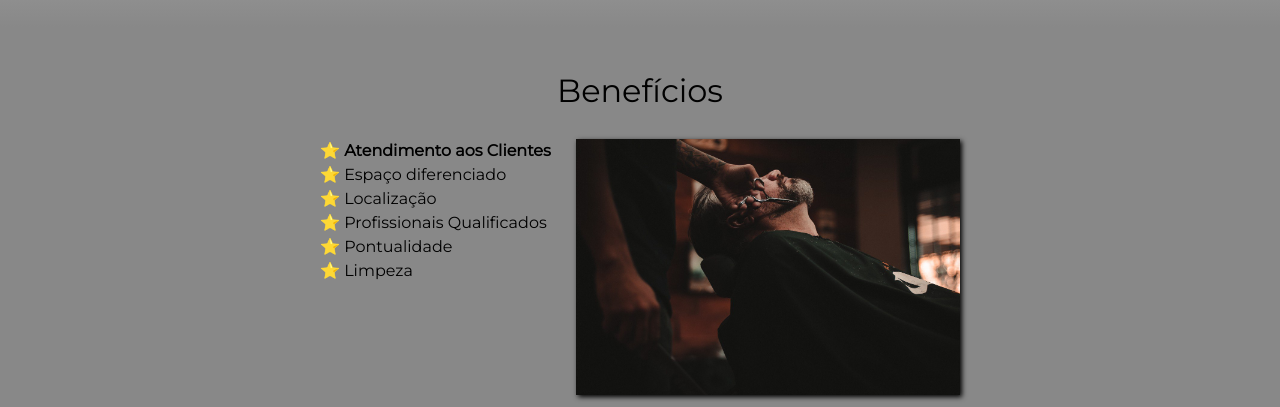
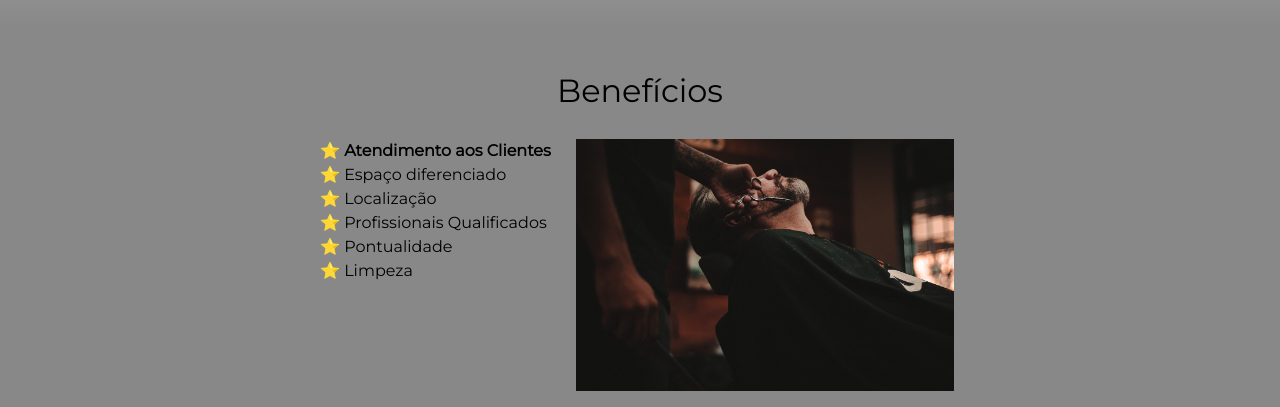
Before and after one commit to victorsalves99/barbearia, a plain HTML site: page index.html in a window 1280 px wide. Shown: the part 1580-1987 px from the top of the page. Drawn offline with Linux system fonts and the light colour scheme; files whose address does not match are found by name.

Commit message:
mudando erros

```diff
--- a/estilo/style.css
+++ b/estilo/style.css
@@ -209,9 +209,9 @@ td, th {
 	content: "\2B50  ";
 }
 .imagem-beneficios{
-	width: 60%;
+	width: 59%;
 	opacity: 1;
-	box-shadow: 2px 2px 5px #000000;
+
 }
 .imagem-beneficios:hover{
 	opacity: 0.3;
```
